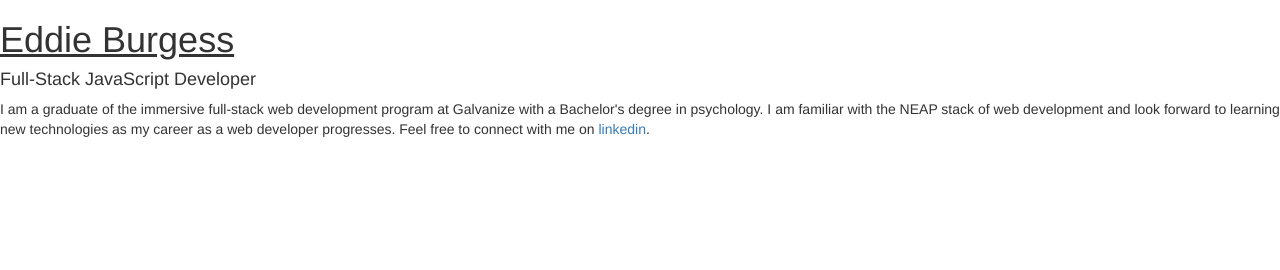
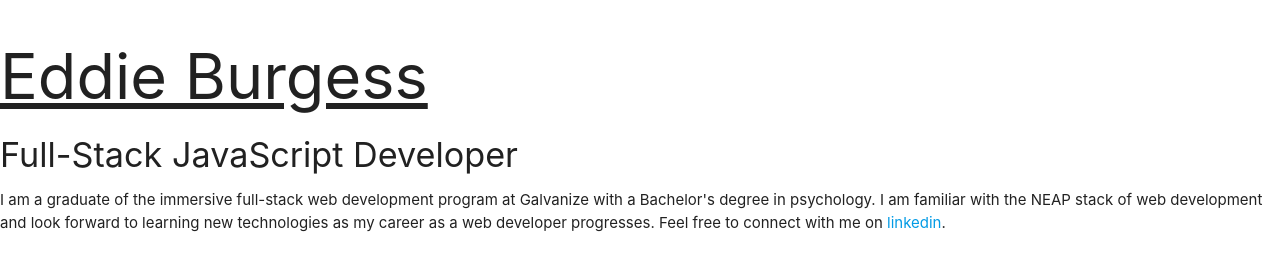
Before and after one commit to cpbuckingham/Portfolio_site, a plain HTML site: page index.html in a window 1280 px wide. Drawn offline with nearby package versions, Linux system fonts and the light colour scheme.

Commit message:
add stylesheet links

```diff
--- a/index.html
+++ b/index.html
@@ -7,8 +7,7 @@
     <title>Eddie Burgess</title>
     <link rel="stylesheet" href="style.css" />
     <link rel="stylesheet" href="animate.css" />
-    <link rel="stylesheet" href="https://maxcdn.bootstrapcdn.com/bootstrap/3.3.5/css/bootstrap.min.css">
-    <link rel="stylesheet" href="https://maxcdn.bootstrapcdn.com/font-awesome/4.4.0/css/font-awesome.min.css">
+    <link rel="stylesheet" href="https://cdnjs.cloudflare.com/ajax/libs/materialize/0.97.7/css/materialize.min.css" />
   </head>
   <body>
     <h1><u>Eddie Burgess</u></h1>
@@ -19,7 +18,7 @@
       </p>
     </div>
     <script src="https://ajax.googleapis.com/ajax/libs/jquery/1.11.3/jquery.min.js"></script>
-    <script src="https://maxcdn.bootstrapcdn.com/bootstrap/3.3.5/js/bootstrap.min.js"></script>
+    <script src="https://cdnjs.cloudflare.com/ajax/libs/materialize/0.97.7/js/materialize.min.js"></script>
     <script type="text/javascript" src="main.js"></script>
   </body>
 </html>
```
